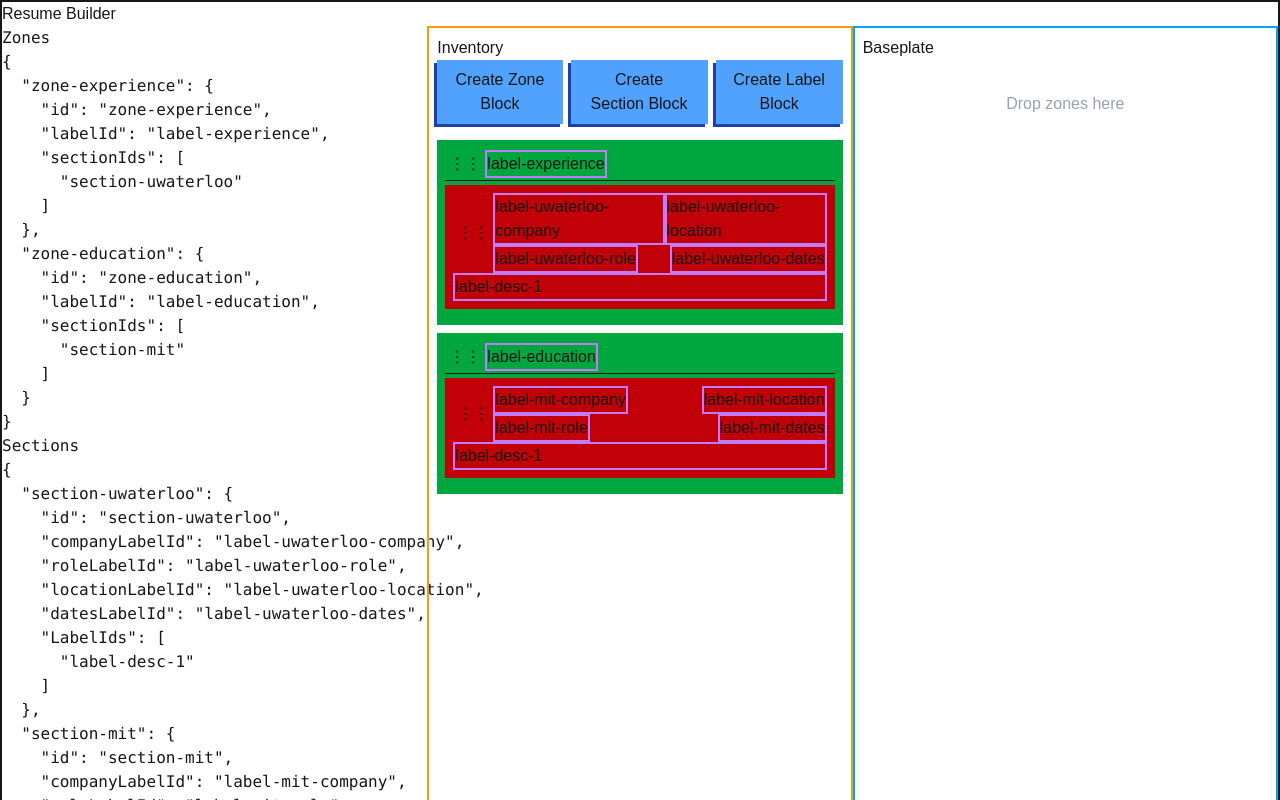
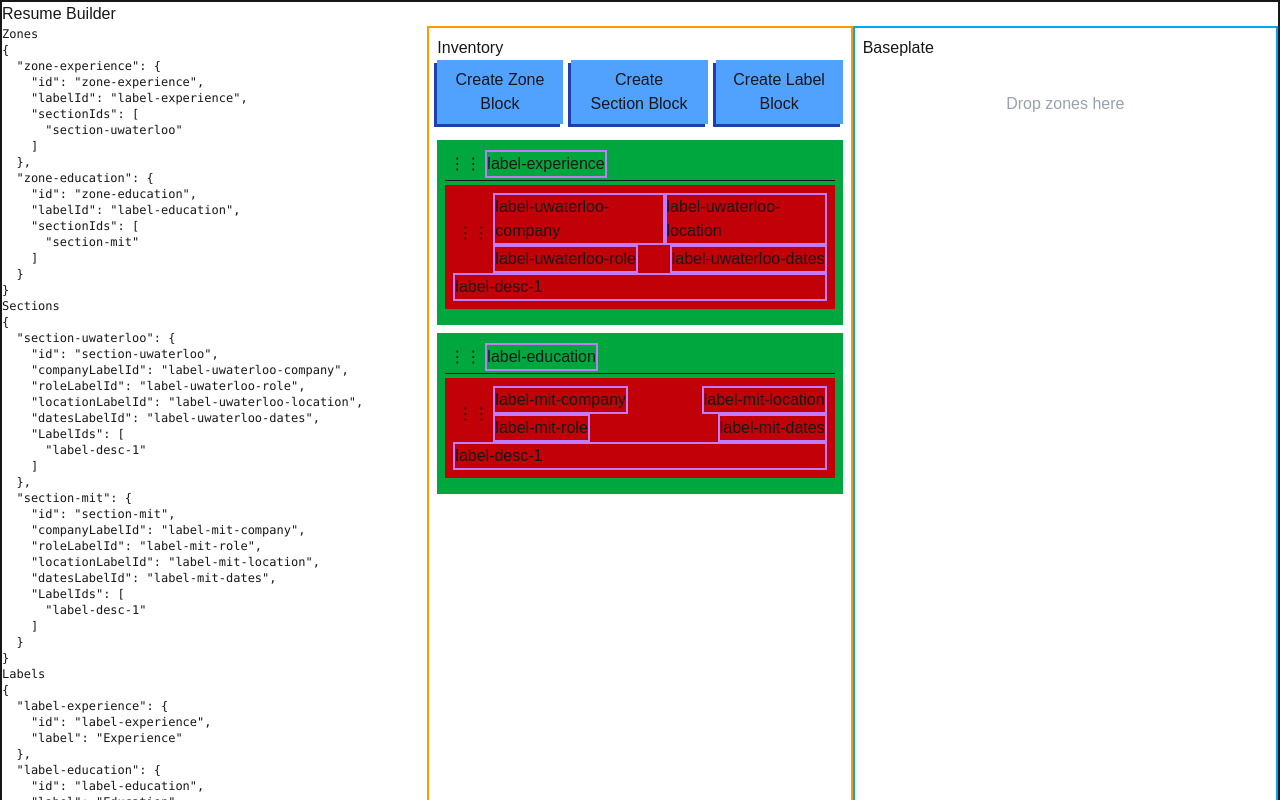
Before and after one commit to caasion/resume-builder, a Next.js app: page / in a window 1280 px wide. Shown: the top 800 px of the page. Built offline with nearby package versions, Linux system fonts and the light colour scheme.

Commit message:
Add labels to DebugPanel

```diff
--- a/src/app/_components/DebugPanel.tsx
+++ b/src/app/_components/DebugPanel.tsx
@@ -1,30 +1,38 @@
-import { ZonesData, SectionsData } from "@/lib/types";
+import { ZonesData, SectionsData, LabelsData } from "@/lib/types";
 
 interface DebugPanelProps {
   zones: ZonesData;
   sections: SectionsData;
+  labels: LabelsData;
   inventoryZoneIds: string[];
   inventorySectionIds: string[];
+  inventoryLabelIds: string[];
   baseplateZoneIds: string[]
 }
 
 export default function DebugPanel({
   zones,
   sections,
+  labels,
   inventoryZoneIds,
   inventorySectionIds,
+  inventoryLabelIds,
   baseplateZoneIds,
 }: DebugPanelProps) {
   return (
-    <pre>
+    <pre className="text-xs">
       <h1>Zones</h1>
       {JSON.stringify(zones, null, 2)}
       <h1>Sections</h1>
       {JSON.stringify(sections, null, 2)}
+      <h1>Labels</h1>
+      {JSON.stringify(labels, null, 2)}
       <h1>Inventory Zones</h1>
       {JSON.stringify(inventoryZoneIds, null, 2)}
       <h1>Inventory Sections</h1>
       {JSON.stringify(inventorySectionIds, null, 2)}
+      <h1>Inventory Sections</h1>
+      {JSON.stringify(inventoryLabelIds, null, 2)}
       <h1>Baseplate Zones</h1>
       {JSON.stringify(baseplateZoneIds, null, 2)}
     </pre>
--- a/src/app/page.tsx
+++ b/src/app/page.tsx
@@ -39,6 +39,7 @@ export default function Home() {
           <DebugPanel
             zones={zones}
             sections={sections}
+            labels={labels}
             inventorySectionIds={inventorySectionIds}
             inventoryZoneIds={inventoryZoneIds}
             inventoryLabelIds={inventoryLabelIds}
```
